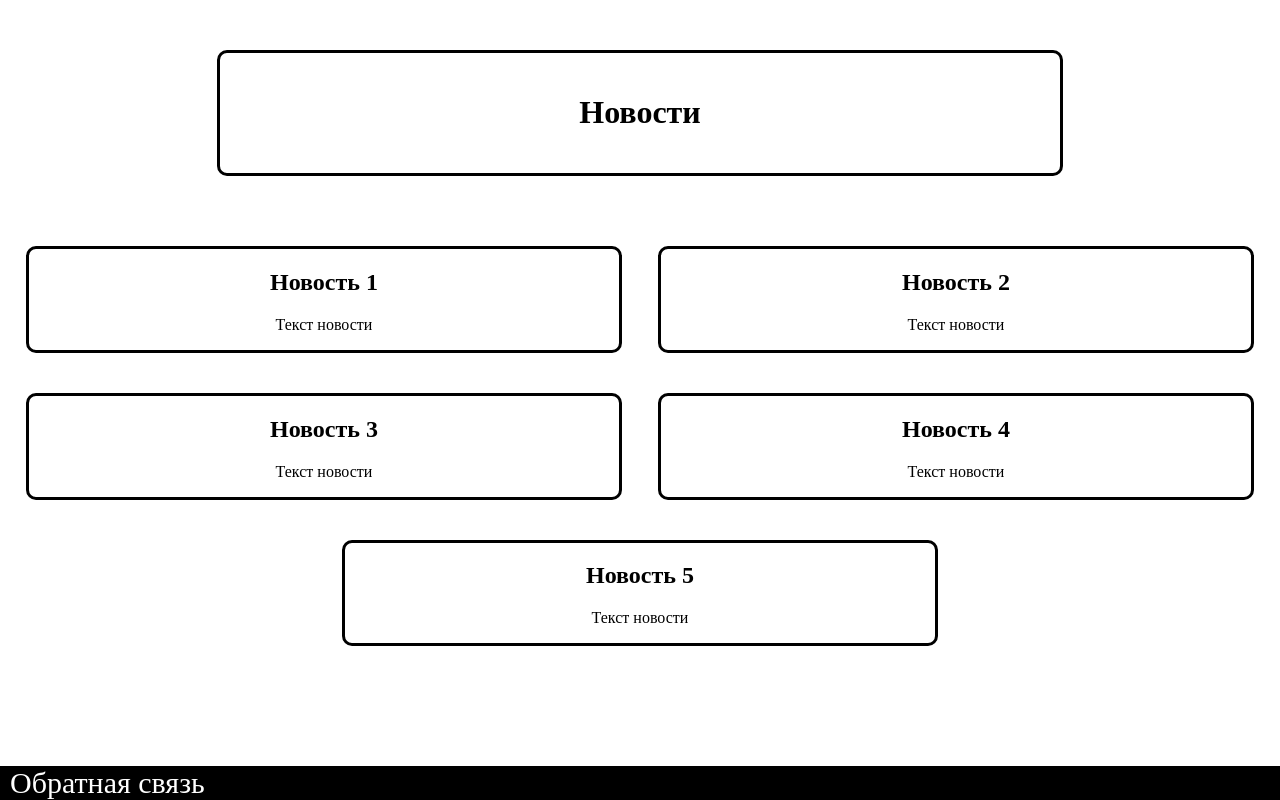
After one commit to zadiak247/fuzzy-meme, a Flask app: page /news in a window 1280 px wide. The commit adds this page. Run offline with Flask 3, Linux system fonts and the light colour scheme.

Commit message:
Initial commit

```diff
--- a/app.py
+++ b/app.py
@@ -1,7 +1,19 @@
-from flask import Flask, render_template
+from flask import Flask, render_template, redirect
 
 app = Flask(__name__)
 
 @app.route("/")
-def hello_world():
-    return render_template("index.html", title="Hello")
+def main():
+    if 0>1:
+        return render_template("index.html", title="")
+    return redirect('/news')
+
+
+@app.route("/news")
+def news():
+    return render_template("news.html", title="news")
+
+
+@app.route("/feedback")
+def deedback():
+    return render_template("feedback.html", title="feedback")
--- /dev/null
+++ b/templates/news.html
@@ -0,0 +1,76 @@
+<!DOCTYPE html>
+<html lang="en">
+<head>
+    <meta charset="UTF-8">
+    <meta name="viewport" content="width=device-width, initial-scale=1.0">
+    <style>
+        .header {
+            border: 3px black solid;
+            text-align: center;
+            max-width: 800px;
+            margin: 50px auto;
+            padding: 20px;
+            background-color: #fff;
+            border-radius: 10px;
+        }
+        .wall {
+            display: flex;
+            flex-wrap: wrap;
+            justify-content: center;
+            align-items: center;
+        }
+        .container {
+            border: 3px black solid;
+            text-align: center;
+            width: 550px;
+            margin: 20px auto;
+            padding: 0px 20px;
+            background-color: #fff;
+            border-radius: 10px;
+        }
+        .basement {
+            position: absolute;
+            bottom: 0;
+            left: 0;
+            font-size: 30px;
+            background-color: rgb(0, 0, 0);
+            width: 100%;
+        }
+        .basement a {
+            text-decoration: none;
+            color: #ffffff;
+            margin: 10px;
+        }
+    </style>
+</head>
+<body>
+    <div class="header">
+    <h1>Новости</h1>
+    </div>
+    <div class="wall">
+        <div class="container">
+            <h2>Новость 1</h2>
+            <p>Текст новости</p>
+        </div>
+        <div class="container">
+            <h2>Новость 2</h2>
+            <p>Текст новости</p>
+        </div>
+        <div class="container">
+            <h2>Новость 3</h2>
+            <p>Текст новости</p>
+        </div>
+        <div class="container">
+            <h2>Новость 4</h2>
+            <p>Текст новости</p>
+        </div>
+        <div class="container">
+            <h2>Новость 5</h2>
+            <p>Текст новости</p>
+        </div>
+    </div>
+    <div class="basement">
+        <a href="https://fuzzy-meme-g4qv65474955cxw7-5000.app.github.dev/feedback">Обратная связь</a>
+    </div>
+</body>
+</html>
```
Also changed, not shown: static/main.css (deleted, +0 -45 lines), templates/add.html (added, +63 -0 lines), templates/feedback.html (added, +67 -0 lines), templates/index.html (+1 -13 lines), static/Octocat.png (deleted).
